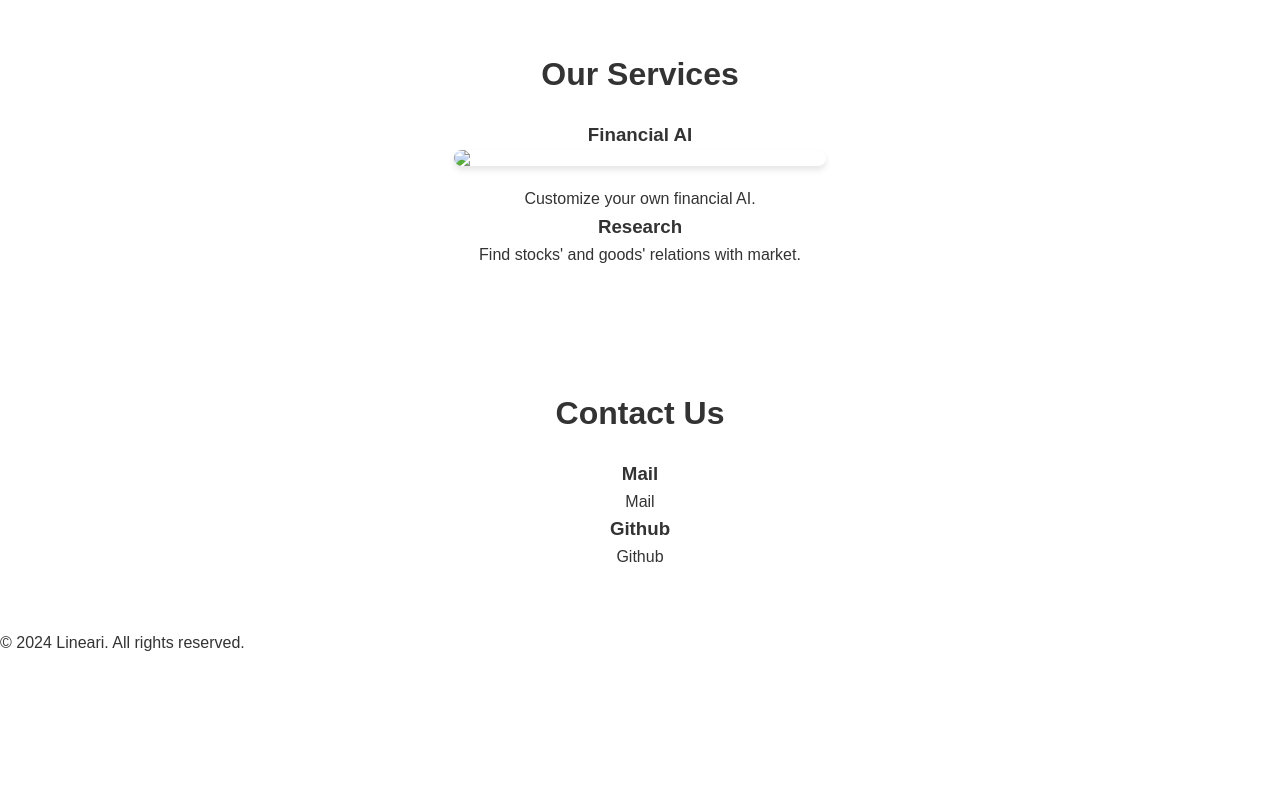
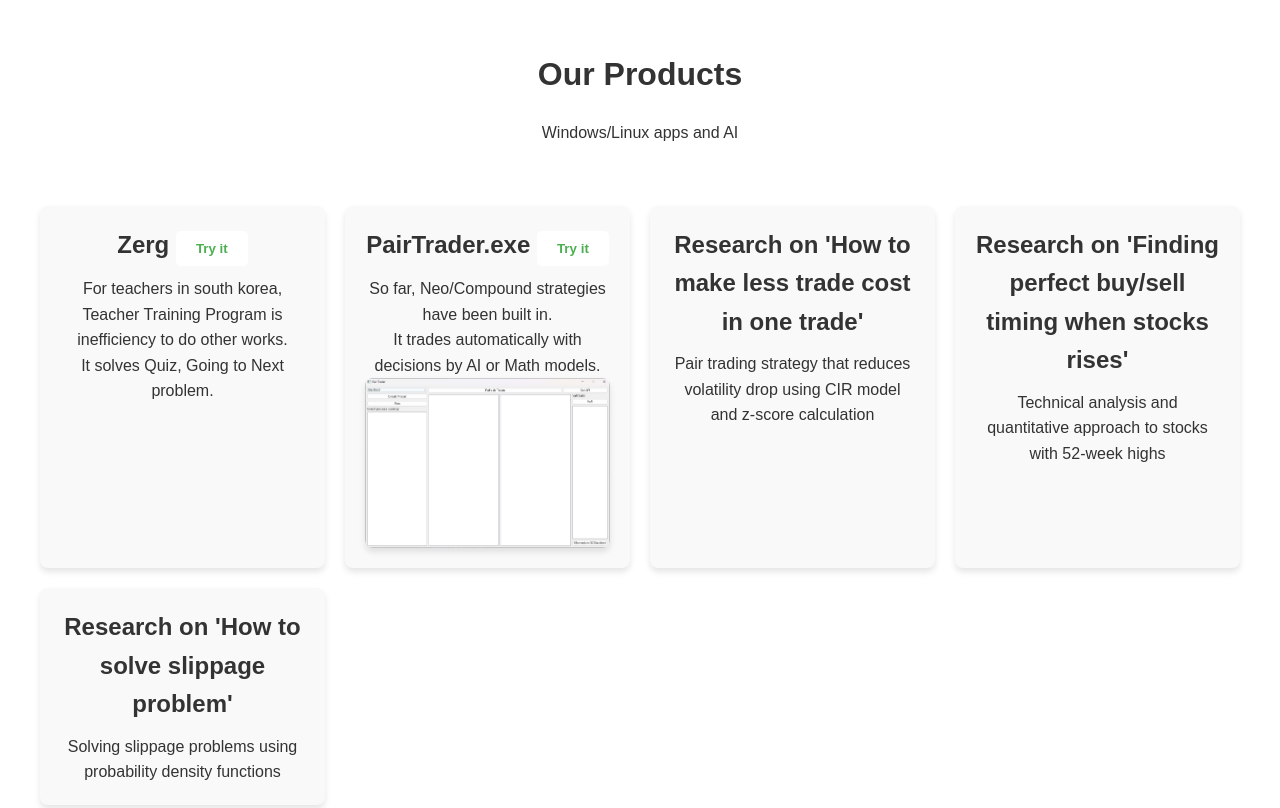
Before and after one commit to SnowyPainter/snowypainter.github.io, a plain HTML site: page index.html in a window 1280 px wide. Shown: the part 700-1508 px from the top of the page. Before the commit the page ends 1355 px from the top, so only its background shows below. Drawn offline with Linux system fonts and the light colour scheme.

Commit message:
Add some suff

```diff
--- a/index.html
+++ b/index.html
@@ -13,10 +13,10 @@
             <ul class="nav-links">
                 <li><a href="./warn.html">Warning</a></li>
                 <li><a href="#about">About</a></li>
-                <li><a href="#services">Services</a></li>
+                <li><a href="#services">Products</a></li>
                 <li><a href="#contact">Contact</a></li>
             </ul>
-            <button class="cta-button"><a href="./quant_services.html">Get Started</a></button>
+            <button class="cta-button"><a href="./quant_services.html">Quant Strategies</a></button>
         </nav>
     </header>
 
@@ -35,17 +35,37 @@
         </section>
 
         <section id="services" class="services">
-            <h2>Our Services</h2>
+            <h2>Our Products</h2>
+            <p>Windows/Linux apps and AI</p>
             <div class="card-container">
-                <div class="card">
-                    <h3>Financial AI</h3>
-                    <img src="./resources/compound decline.png" style="width: 30%;margin:auto;margin-bottom:20px;"/>
-                    <p>Customize your own financial AI.</p>
-                </div>
-                <div class="card">
-                    <h3>Research</h3>
-                    <p>Find stocks' and goods' relations with market.</p>
-                </div>
+                <section id="examples" class="examples">
+                    <div class="example-grid">
+                        <div class="example-item">
+                            <h3>Zerg <button class="cta-button"><a href="https://github.com/SnowyPainter/Zerg/releases/tag/1">Try it</a></button></h3>
+                            <p>For teachers in south korea, Teacher Training Program is inefficiency to do other works.</p>
+                            <p>It solves Quiz, Going to Next problem.</p>
+                        </div>
+                        <div class="example-item">
+                            <input id="PairTraderVersion" type="hidden" text="0.0101"/>
+                            <h3>PairTrader.exe <button class="cta-button"><a href="https://github.com/SnowyPainter/fromisnine/releases/tag/PairTrader">Try it</a></button></h3>
+                            <p>So far, Neo/Compound strategies have been built in.</p>
+                            <p>It trades automatically with decisions by AI or Math models.</p>
+                            <img src="./resources/pt.png">
+                        </div>
+                        <div class="example-item">
+                            <h3>Research on 'How to make less trade cost in one trade'</h3>
+                            <p>Pair trading strategy that reduces volatility drop using CIR model and z-score calculation</p>
+                        </div>
+                        <div class="example-item">
+                            <h3>Research on 'Finding perfect buy/sell timing when stocks rises'</h3>
+                            <p>Technical analysis and quantitative approach to stocks with 52-week highs</p>
+                        </div>
+                        <div class="example-item">
+                            <h3>Research on 'How to solve slippage problem'</h3>
+                            <p>Solving slippage problems using probability density functions</p>
+                        </div>
+                    </div>
+                </section>
             </div>
         </section>
 
```
Also changed, not shown: resources/pt.png (added).
